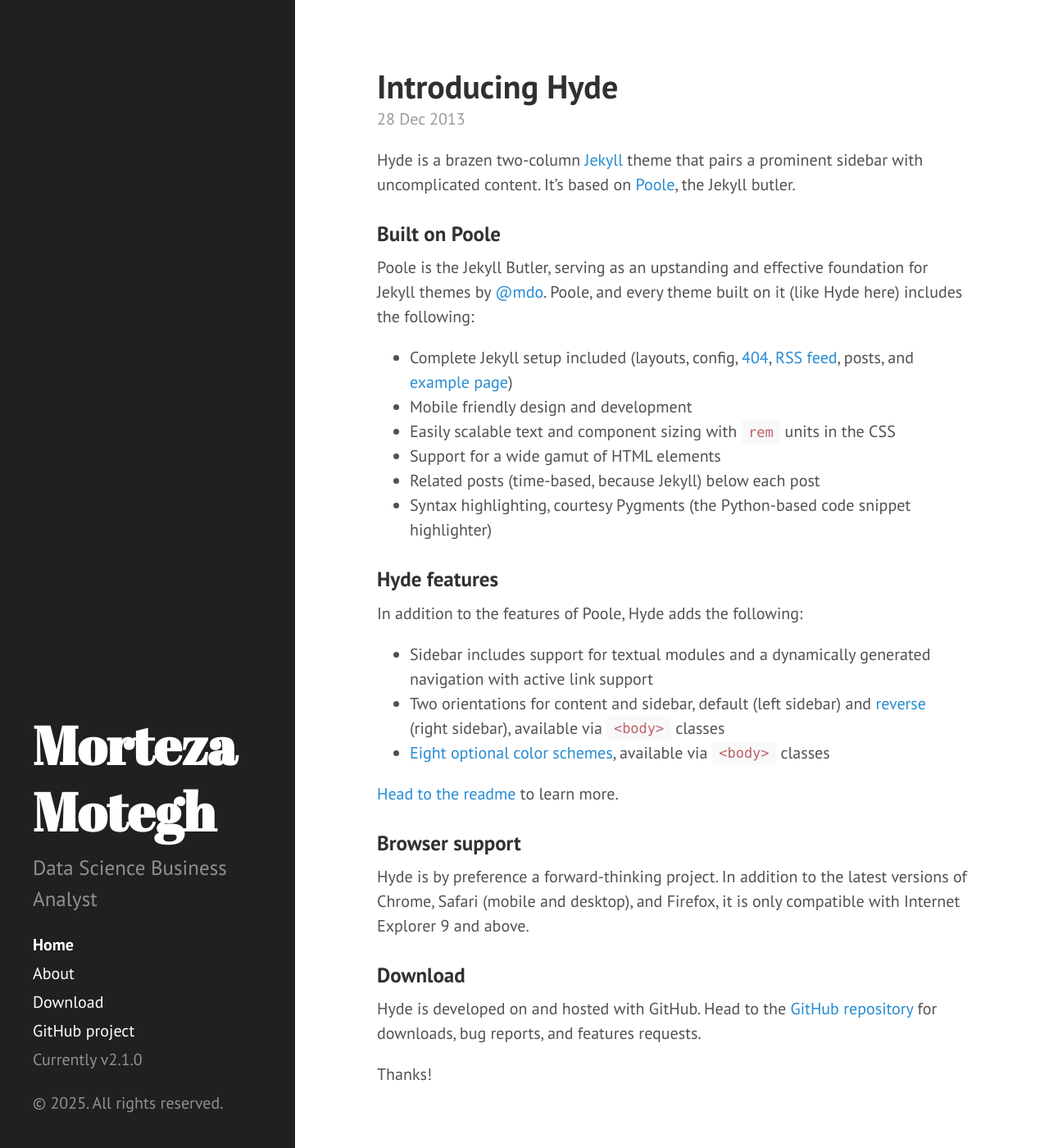
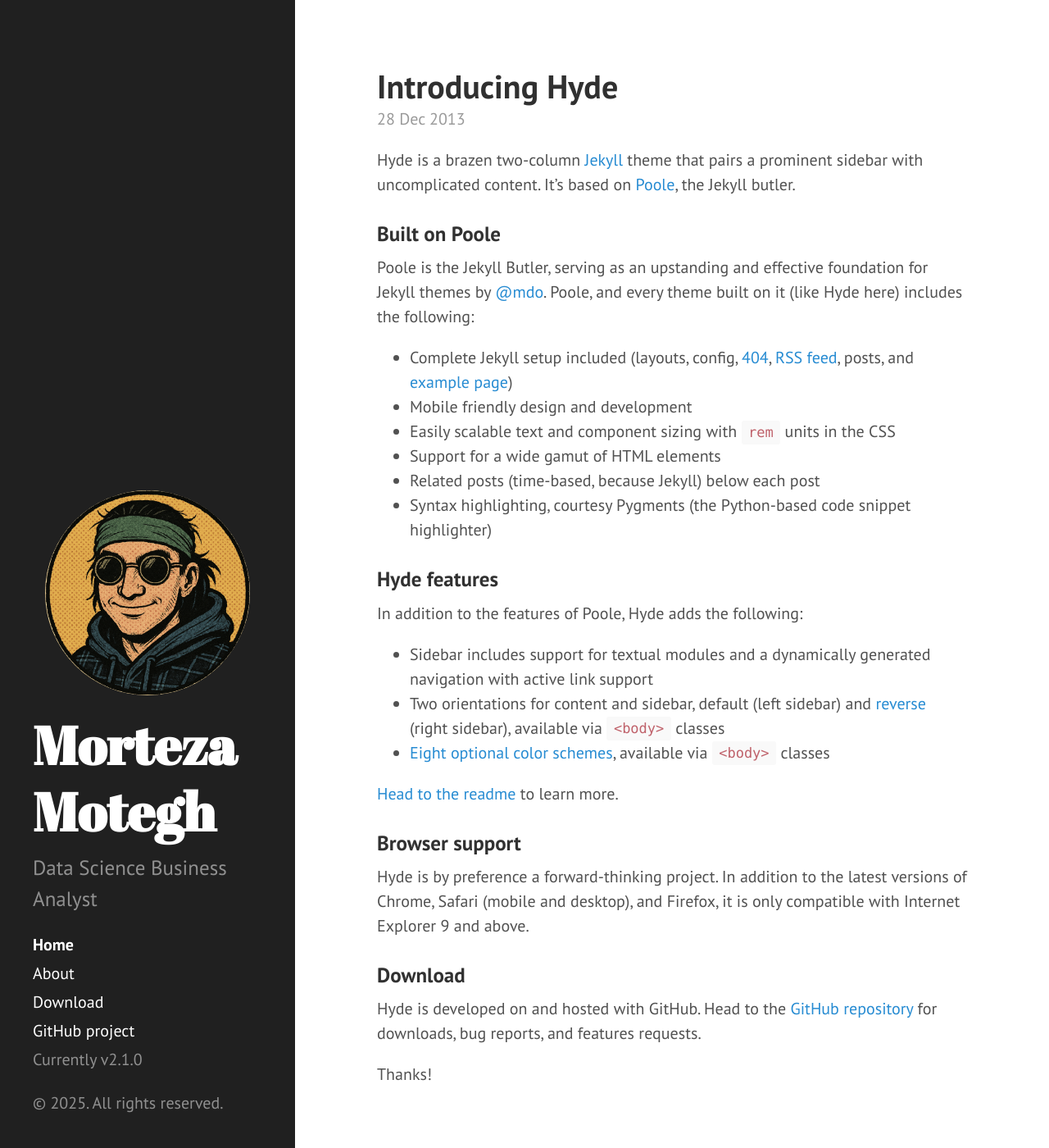
Before and after one commit to tezamo/tezamo.github.io, a Jekyll site: the page built from index.html, in a window 1280 px wide and 1400 px high. Shown: the whole window at 82% size. Built offline with Jekyll 4.4.1, drawn with Linux system fonts in a browser that asks for light colours; the list of posts is cut into pages by our own code.

Commit message:
updateincludes

```diff
--- a/_includes/sidebar.html
+++ b/_includes/sidebar.html
@@ -1,5 +1,9 @@
 <div class="sidebar">
   <div class="container sidebar-sticky">
+    <!-- Sidebar photo -->
+    <div class="sidebar-pic">
+         <img src="/assets/profile.png" class="sidebar-img" style="width:250px; border-radius:50%;">
+      </div>
     <div class="sidebar-about">
       <h1>
         <a href="{{ site.baseurl }}">
--- a/public/css/hyde.css
+++ b/public/css/hyde.css
@@ -248,3 +248,17 @@
 .theme-base-0f .related-posts li a:hover {
   color: #8f5536;
 }
+
+.sidebar-pic {
+  text-align: center;   /* center the image */
+  margin-bottom: 1rem;  /* spacing between image and text */
+}
+
+.sidebar-pic img {
+  display: block;        /* make sure image is displayed */
+  max-width: 100%;       /* scale down if too large */
+  width: 120px;          /* set desired width */
+  height: auto;          /* keep aspect ratio */
+  border-radius: 50%;    /* make circular */
+  margin: 0 auto;        /* center horizontally */
+}
```
